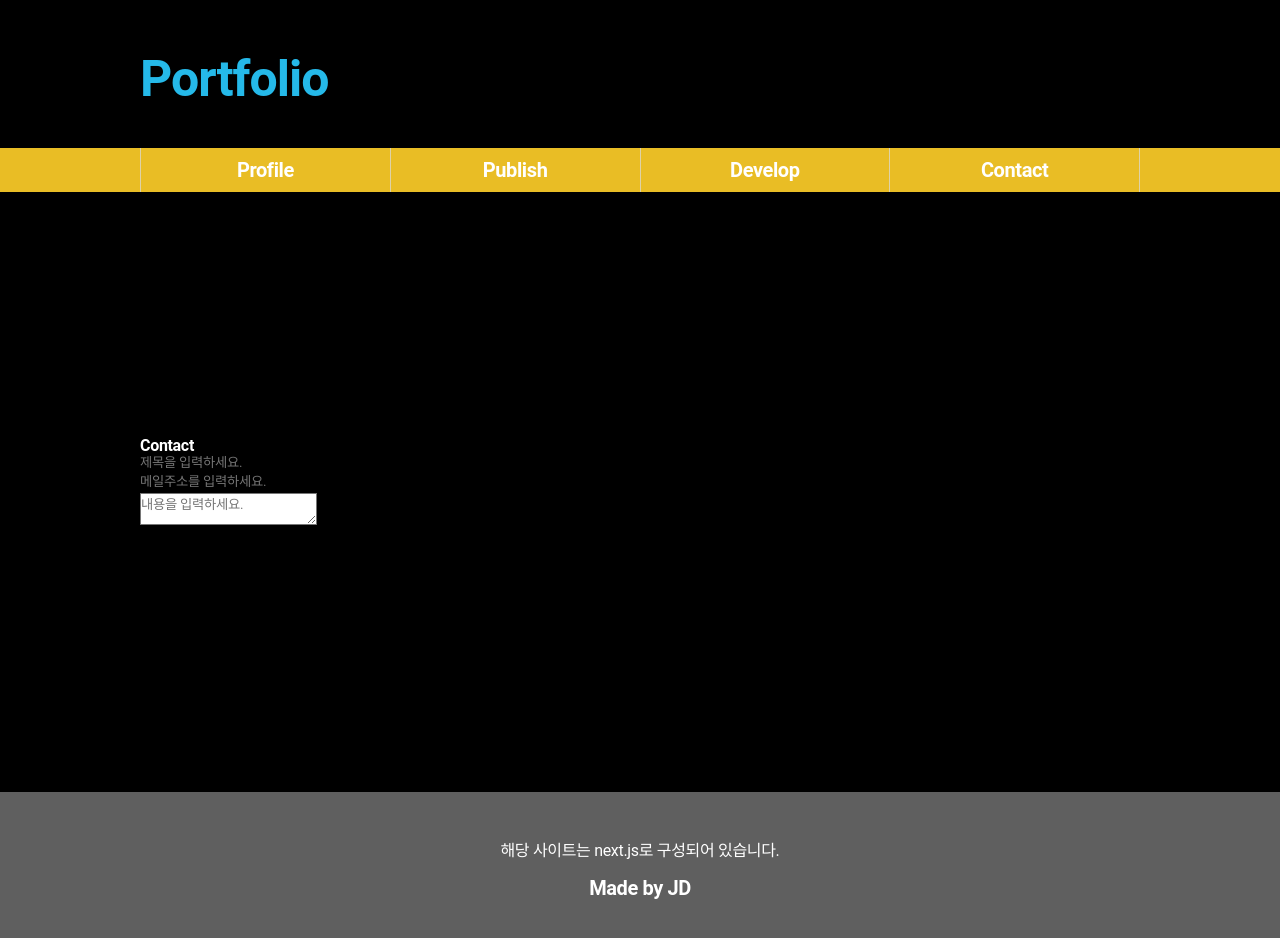
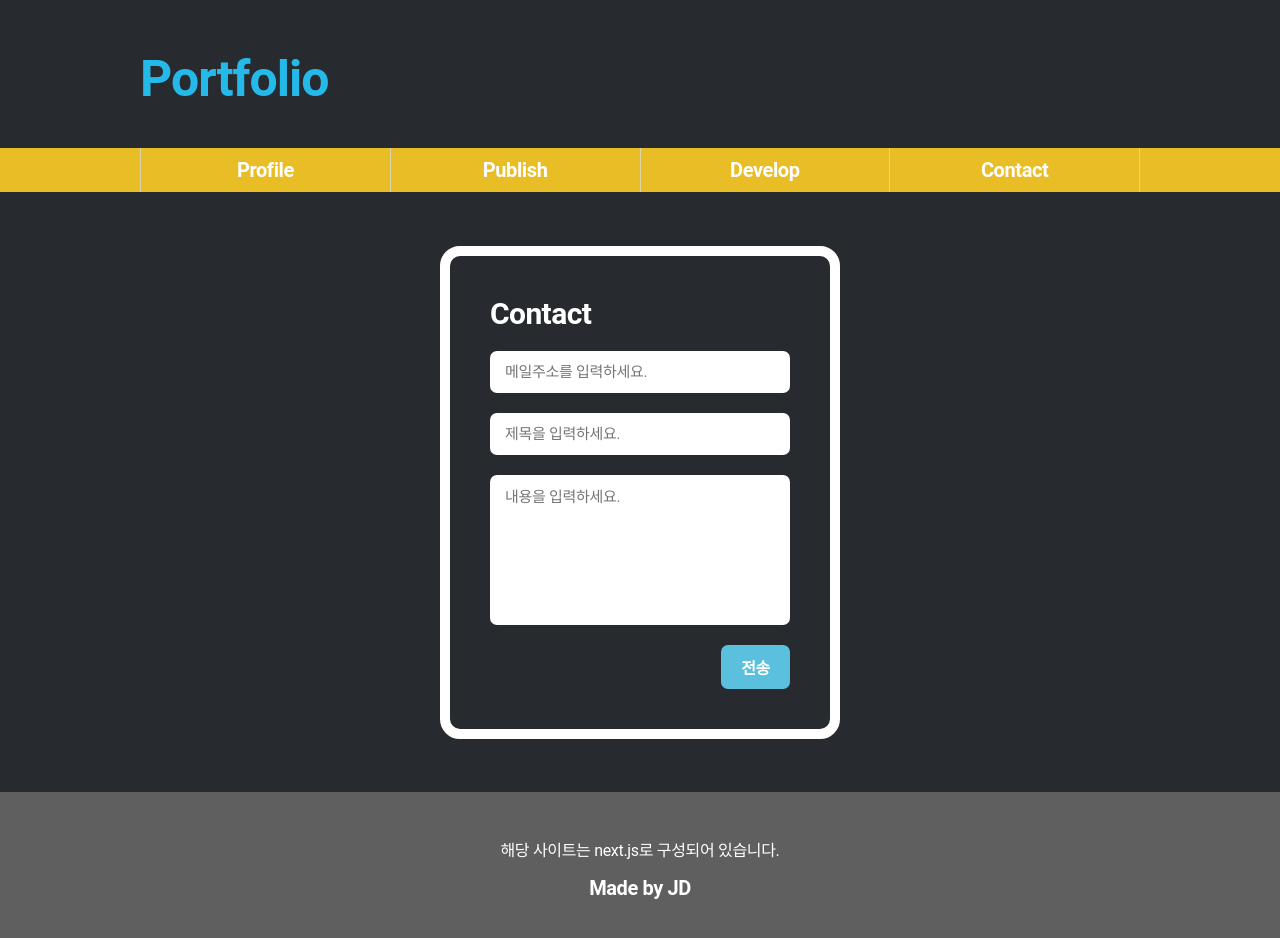
Before and after one commit to jaedurk/portfolio, a Next.js app: page /contact in a window 1280 px wide. Shown: the top 938 px of the page. Built offline with nearby package versions, Linux system fonts and the light colour scheme; a web font is replaced by a local one.

Commit message:
- 메일 CSS 완료 - 프로필 페이지 교육내용 추가

```diff
--- a/public/styles/contact.scss
+++ b/public/styles/contact.scss
@@ -1,15 +1,69 @@
 .contact {
   width: 1000px;
-  min-height:600px;
+  min-height: 600px;
   margin: 0 auto;
   display: flex;
   align-items: center;
-  h2 {
-    display: block;
-  }
-  form {
-    display: block;
-    margin:0 auto;
 
+  > div {
+    width: 400px;
+    margin: 0 auto;
+    padding: 40px;
+    border: 10px solid white;
+    border-radius: 20px;
+
+    .title {
+      display: block;
+      font-size: 30px;
+      margin-bottom: 20px;
+    }
+
+    .form {
+      display: block;
+      margin: 0 auto;
+
+      > div {
+        margin-bottom: 20px;
+
+        &.send-button {
+          margin-bottom: 0;
+          text-align: right;
+        }
+
+        input {
+          display: block;
+          background-color: #fff;
+          width: 100%;
+          padding: 12px 15px;
+          font-size: 15px;
+          border-radius: 7px;
+        }
+
+        textarea {
+          display: block;
+          width: 100%;
+          height: 150px;
+          resize: none;
+          vertical-align: top;
+          border: none;
+          padding: 10px 15px;
+          font-size: 15px;
+          border-radius: 7px;
+        }
+
+        button {
+          padding: 10px 20px;
+          background: #5bc0de;
+          color: #fff;
+          font-weight: bold;
+          border-radius: 7px;
+          font-size: 16px;
+
+          &:hover {
+            background: #4ba8c4;
+          }
+        }
+      }
+    }
   }
 }
--- a/src/app/contact/page.js
+++ b/src/app/contact/page.js
@@ -1,17 +1,50 @@
 'use client';
 
 import '/public/styles/contact.scss';
+import {useState} from "react";
 
-function handleInputChange1() {
+export default function Contact() {
+    const [isLength1, setIsLength1] = useState(false);
+    const [isLength2, setIsLength2] = useState(false);
+    const [isLength3, setIsLength3] = useState(false);
 
+    function handleInputChange1(event) {
+        if (event.target.value !== '') {
+            setIsLength1(true);
+        } else {
+            setIsLength1(false);
+        }
     }
 
-function handleInputChange2() {
+    function handleInputChange2(event) {
+        if (event.target.value !== '') {
+            setIsLength2(true);
+        } else {
+            setIsLength2(false);
+        }
+    }
 
+    function handleInputChange3(event) {
+        if (event.target.value !== '') {
+            setIsLength3(true);
+        } else {
+            setIsLength3(false);
+        }
     }
 
     async function handleSubmit(event) {
         event.preventDefault();
+
+        if (!isLength1) {
+            alert('이메일을 입력하세요');
+            return;
+        } else if (!isLength2) {
+            alert('제목을 입력하세요.');
+            return;
+        } else if (!isLength3) {
+            alert('내용을 입력하세요');
+            return;
+        }
 
         const formData = new FormData(event.target);
 
@@ -27,22 +60,21 @@ async function handleSubmit(event) {
         }
     }
 
-export default function Contact() {
     return (
         <section className="contact">
             <div>
-            <h2>Contact</h2>
-            <form onSubmit={handleSubmit}>
+                <h2 className="title">Contact</h2>
+                <form onSubmit={handleSubmit} className="form">
                     <div>
-                    <input type="text" name="subject" placeholder="제목을 입력하세요." onChange={handleInputChange1}/>
+                        <input type="text" name="email" placeholder="메일주소를 입력하세요." onChange={handleInputChange1}/>
                     </div>
                     <div>
-                    <input type="text" name="email" placeholder="메일주소를 입력하세요." onChange={handleInputChange2}/>
+                        <input type="text" name="subject" placeholder="제목을 입력하세요." onChange={handleInputChange2}/>
                     </div>
                     <div>
-                    <textarea placeholder="내용을 입력하세요." name="message"></textarea>
+                        <textarea placeholder="내용을 입력하세요." name="message" onChange={handleInputChange3}></textarea>
                     </div>
-                <div>
+                    <div className="send-button">
                         <button type="submit">전송</button>
                     </div>
                 </form>
--- a/src/app/globals.css
+++ b/src/app/globals.css
@@ -123,7 +123,7 @@ body {
     color: #fff;
     font-size: 100%;
     text-size-adjust: 100%;
-    background-color: #000;
+    background-color: #272b30;
 
     -webkit-text-size-adjust: none; /*Chrome, Safari, newer versions of Opera*/
     -moz-text-size-adjust: none; /*Firefox*/
```
Also changed, not shown: src/app/profile/page.js (+10 -0 lines). Lines whose indentation alone changed are shown as unchanged.
